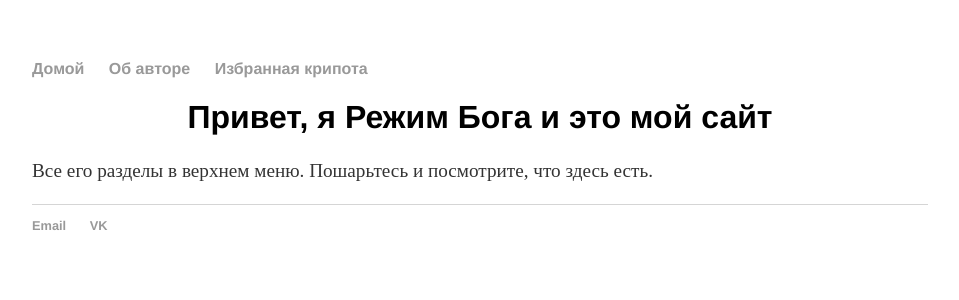
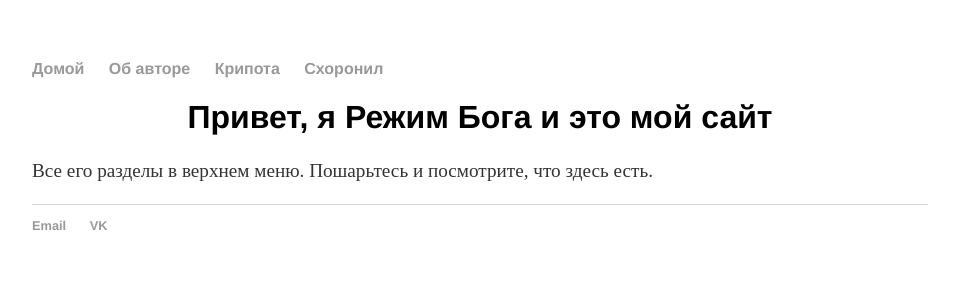
Before and after one commit to G0DMD/G0DMD.github.io, a Jekyll site: the page built from index.html, in a window 1280 px wide. Shown: the top 300 px of the page, without its empty margins (160-1119 px from the left). Built offline with Jekyll 4.4.1, drawn with Linux system fonts in a browser that asks for light colours.

Commit message:
Update default.html

```diff
--- a/_layouts/default.html
+++ b/_layouts/default.html
@@ -9,8 +9,8 @@
     		<ul>
         		<li><a href="/">Домой</a></li>
 	        	<li><a href="/about">Об авторе</a></li>
-        		<li><a href="/creepy">Избранная крипота</a></li>
-
+        		<li><a href="/creepy">Крипота</a></li>
+        		<li><a href="/links">Схоронил</a></li>
     		</ul>
 		</nav>
 <div class="container">
```
